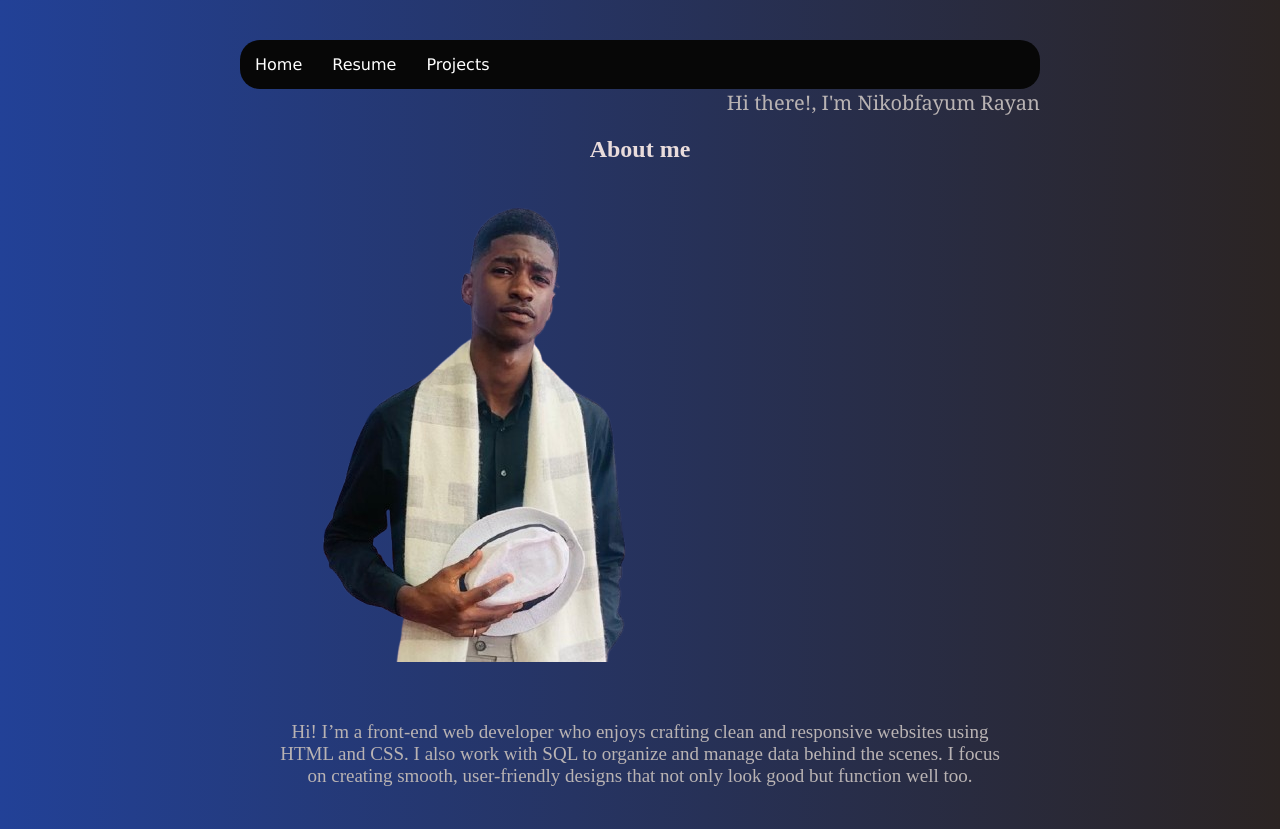
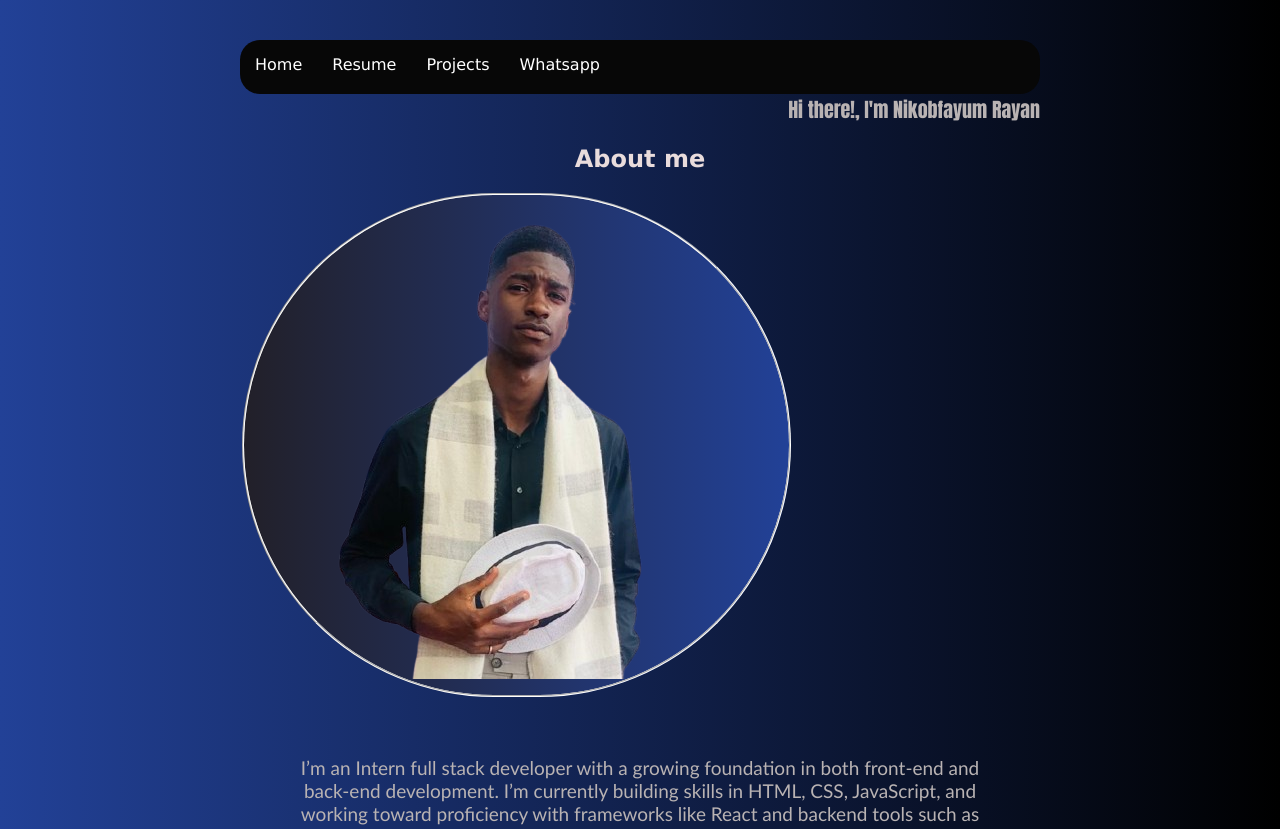
Before and after one commit to NikobfayumRayanNjinuwoh/my_portfolio_website1, a plain HTML site: page index.html in a window 1280 px wide. Shown: the top 829 px of the page. Drawn offline with Linux system fonts and the light colour scheme.

Commit message:
CODE update

```diff
--- a/index.html
+++ b/index.html
@@ -12,26 +12,32 @@
       <li><a href="index.html" >Home</a></li>
       <li><a href="resumepage.html" >Resume</a></li>
       <li><a href="projectpage.html" >Projects</a></li>
+    <br>
+    <br>
+    <br>
+      <li><a href="https://wa.me/+237677802048?text=Hello%2C%20I%20am%20interested%20in%20your%20services">Whatsapp</a></li>
+      <li><a href="" ></a></li>
       </ul>
     </div>
     <header>Hi there!, I'm Nikobfayum Rayan</header>
     <dv class="contianer">
       <h2>About me</h2>
       <div class="profile">
-        <img src="my_pic1.png">
+
+          <fieldset><img src="my_pic1.png"></fieldset>
+
 </div>
 <div class="box">
-   <p>Hi! I’m a front-end web developer who enjoys crafting clean and responsive websites using HTML and CSS. I also work with SQL to organize and manage data behind the scenes. I focus on creating smooth, user-friendly designs that not only look good but function well too.</p>
-</div>
+   <p>I’m an Intern full stack developer with a growing foundation in both front-end and back-end development. I’m currently building skills in HTML, CSS, JavaScript, and working toward proficiency with frameworks like React and backend tools such as Node.js and basic databases. I enjoy problem-solving, learning new technologies, and creating clean, functional user experiences. I’m excited to contribute to real-world projects, grow as a developer, and be part of a collaborative tech environment.</p>
+  </div>
     <i class="fa-brands fa-html5"></i>
-    <h3>HTML</h3>
+    <br>
     <i class="fa-brands fa-css3-alt"></i>
-    <h3>CSS</h3>
+    <br>
     <i class="fa-brands fa-square-js"></i>
-    <h3>JAvaScript</h3>
+    <br>
     <i class="fa-solid fa-database"></i>
-    <h3>SQL Database</h3>
-    <!-- <h1></h1> -->
+
 </dv>
 </div>
 </body>
--- a/projectstle.css
+++ b/projectstle.css
@@ -5,6 +5,14 @@ body{
      background-attachment: fixed;
      background-repeat: no-repeat;
      background-position: center;
+}
+
+h1{
+    color: #0072ff;
+}
+p{
+    color:rgb(139, 136, 136);
+
 }
 .navbar a{
     text-align: justify  ;
@@ -33,6 +41,7 @@ a{
 }
 .navbar li{
     float: left;
+    display: flex;
 }
 h3{
     color:rgb(139, 136, 136);
@@ -42,11 +51,18 @@ h3{
 .image1{
     text-align: justify left;
 }
-.img{
-     size: 30px;
+img{
+     size: 3px;
+     height: 300px;
+     width: 10o0px;
 }
 .container{
      max-width: 800px;
     margin: 40px auto;
     text-align: center;
 }
+.container2{
+    max-width: 700px;
+    margin: 20px;
+    text-align: left;
+}
--- a/style1.css
+++ b/style1.css
@@ -1,5 +1,5 @@
 body{
-background: linear-gradient(to right, #224197, #2b2423);
+background: linear-gradient(to right, #224197, #000000);
 color: white;
 }
 h1{
@@ -7,16 +7,19 @@ h1{
 }
 h2{
     color:rgb(233, 220, 220) ;
+     font-family:Verdana, Geneva, Tahoma, sans-serif;
 }
 header{
     color: rgb(185, 179, 179);;
     font-size: 20px;
-font-family:Cambria, Cochin, Georgia, Times, 'Times New Roman', serif;
+font-family:Impact, Haettenschweiler, 'Arial Narrow Bold', sans-serif;
 text-align: right;
 }
 p{
     color: rgb(185, 179, 179);
+    font-family:'Gill Sans', 'Gill Sans MT', Calibri, 'Trebuchet MS', sans-serif;
     font-size: 19px;
+    text-align:justify left;
 }
 .contianer{
     max-width: 800px;
@@ -36,9 +39,19 @@ i{
     width: 200px;
     font-size:59px;
     display:flex;
+    float: left;
 }
 a{
     font-family: 'Lucida Sans', 'Lucida Sans Regular', 'Lucida Grande', 'Lucida Sans Unicode', Geneva, Verdana, sans-serif;
+}
+fieldset{
+    border-radius: 3000px;
+    border-color: white;
+    height: 485px;
+    width: 40px;
+    background: linear-gradient(to right, #222029, #224197);
+color: white;
+
 }
 .navbar a{
     text-align: justify  ;
@@ -50,7 +63,7 @@ a{
 }
 .navbar a:hover{
 color: rgb(148, 143, 143);
-background: linear-gradient(to right, #000c0f, #0072ff);
+background: linear-gradient(to right, #111830, #0072ff);
 
 
 }
@@ -70,6 +83,8 @@ background: linear-gradient(to right, #000c0f, #0072ff);
 .box{
     border: 20px;
     padding: 40px;
+    display: block;
+    float: left;
 }
 .card:hover .child {
   animation: pulse 1s ease;
@@ -83,3 +98,9 @@ background: linear-gradient(to right, #000c0f, #0072ff);
   opacity: 1;
   transform: translateY(0);
 }
+button{
+    width: 100px;
+    border-radius: 30px;
+    height: 47px;
+    background-color: transparent;
+}
```
Also changed, not shown: projectpage.html (+5 -1 lines), resumepage.html (+2 -0 lines), my_login_page.png (added), whatsapp-brands-solid-full.png (added).
